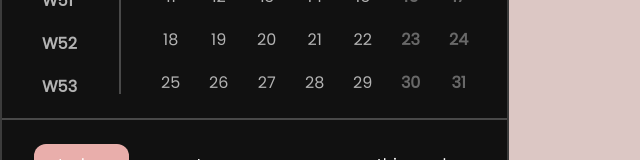
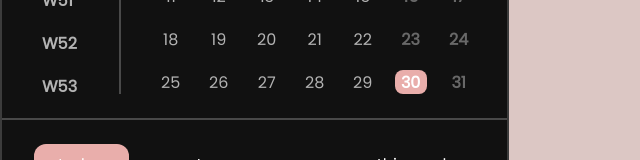
Before and after one commit to Tantanok221/Tasklander, a React (Vite) app: page / in a window 1280 px wide. Shown: the part 348-508 px from the top of the page, without its empty margins (0-640 px from the left). Built offline with nearby package versions, Linux system fonts and the light colour scheme.

Commit message:
feat: Added active selection logic for date selector

```diff
--- a/src/components/DatePicker/DatePicker.jsx
+++ b/src/components/DatePicker/DatePicker.jsx
@@ -188,7 +188,7 @@ const DatePicker = ({ globalDate, setGlobalDate }) => {
                         <ToggleGroup.Item
                           value={new Date(nowYear, getMonth(today), item)}
                           key={"date "+nowDay+nowFormatMonth+nowYear + i}
-                          className={sx("button", "textContainer", "red")}
+                          className={sx("button", "textContainer", "red", {"active": globalDateWithoutTime === format(new Date(nowYear, getMonth(today), item), "yyyy-MM-dd")} )}
                         >
                           <div className={sx("gray")}>{item}</div>
                         </ToggleGroup.Item>
@@ -200,7 +200,7 @@ const DatePicker = ({ globalDate, setGlobalDate }) => {
                       <ToggleGroup.Item
                         value={new Date(nowYear, getMonth(today), item)}
                         key={"dateNonHighlight "+nowDay+nowFormatMonth+nowYear + i}
-                        className={sx("button", "textContainer")}
+                        className={sx("button", "textContainer",{"active": globalDateWithoutTime === format(new Date(nowYear, getMonth(today), item), "yyyy-MM-dd")})}
                       >
                         <div className={sx("nonHighlight")}>{item}</div>
                       </ToggleGroup.Item>
@@ -214,9 +214,9 @@ const DatePicker = ({ globalDate, setGlobalDate }) => {
         <div className={sx("row")}>
           <div
             onClick={() => {
-              setGlobalDate(getYear(new Date()),
+              setGlobalDate(new Date(getYear(new Date()),
               getMonth(new Date()),
-              getDate(new Date()));
+              getDate(new Date())));
               // To avoid having time signature when returning back to GlobalDate
             }}
             className={sx("quickSelect", {"active": globalDateWithoutTime === format(new Date(nowYear, getMonth(today), nowDay), "yyyy-MM-dd")} )}
--- a/src/components/DatePicker/style.module.scss
+++ b/src/components/DatePicker/style.module.scss
@@ -186,6 +186,12 @@
 
 .active {
   background-color: $brandColor;
+  .gray {
+    color: $white;
+  }
+  .nonHighlight {
+    color: $white;
+  }
   :hover {
     background-color: $brandColor ;
   }
```
